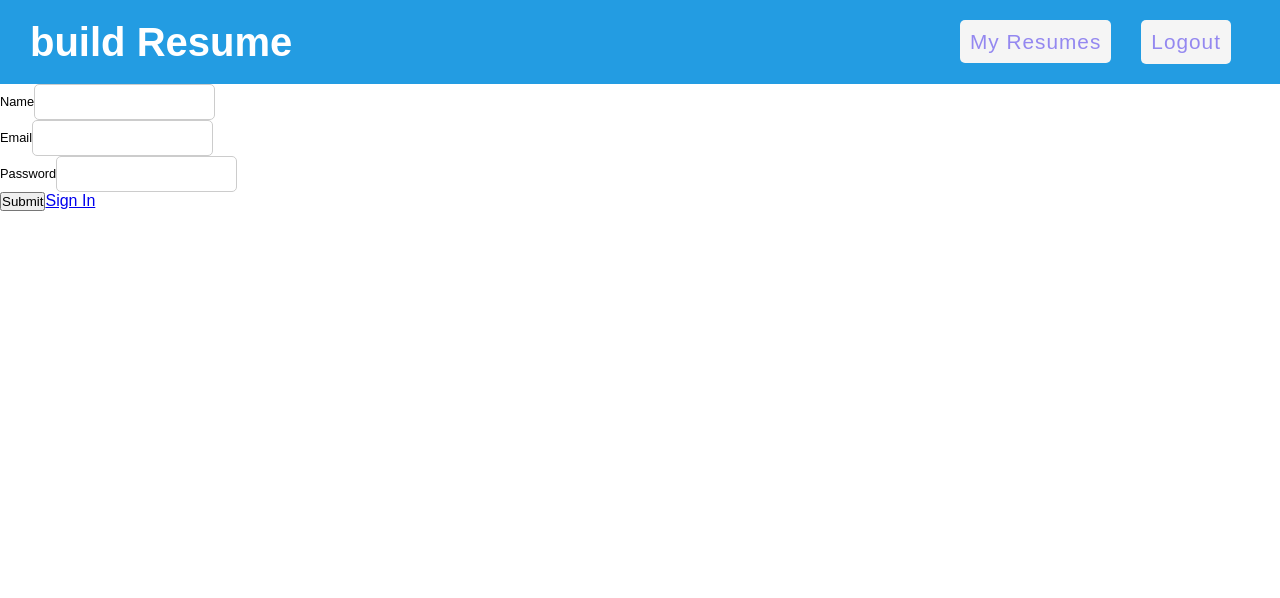
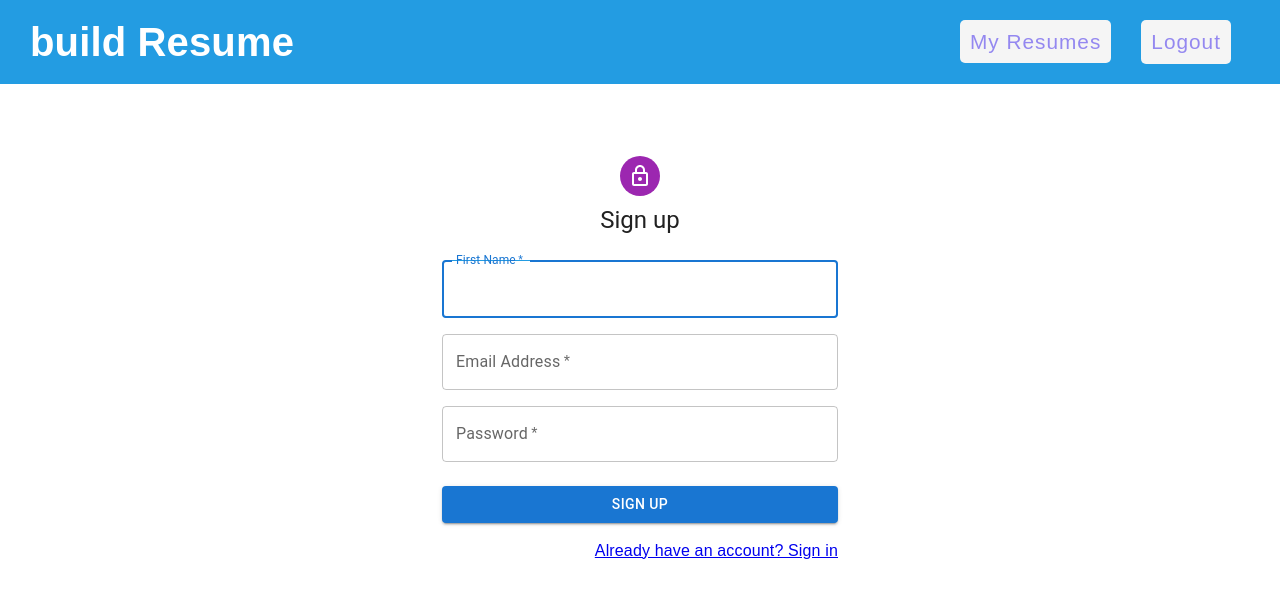
Before and after one commit to bhokaremoin/buildResume, a React (Create React App) app in the folder front-end/: page /signup in a window 1280 px wide. Shown: the top 598 px of the page. Built offline with nearby package versions, Linux system fonts and the light colour scheme.

Commit message:
updated the signup and login pages with material ui

```diff
--- a/front-end/package.json
+++ b/front-end/package.json
@@ -3,6 +3,11 @@
   "version": "0.1.0",
   "private": true,
   "dependencies": {
+    "@emotion/react": "^11.10.5",
+    "@emotion/styled": "^11.10.5",
+    "@mui/icons-material": "^5.11.0",
+    "@mui/material": "^5.11.7",
+    "@mui/styled-engine-sc": "^5.11.0",
     "@testing-library/jest-dom": "^5.16.5",
     "@testing-library/react": "^13.4.0",
     "@testing-library/user-event": "^13.5.0",
@@ -12,6 +17,7 @@
     "react-router-dom": "^6.8.0",
     "react-scripts": "5.0.1",
     "react-to-print": "^2.14.11",
+    "styled-components": "^5.3.6",
     "web-vitals": "^2.1.4"
   },
   "scripts": {
--- a/front-end/src/Screens/Login.jsx
+++ b/front-end/src/Screens/Login.jsx
@@ -1,7 +1,19 @@
 import React, { useState } from "react";
+import Avatar from "@mui/material/Avatar";
+import Button from "@mui/material/Button";
+import CssBaseline from "@mui/material/CssBaseline";
+import TextField from "@mui/material/TextField";
+import FormControlLabel from "@mui/material/FormControlLabel";
+import Checkbox from "@mui/material/Checkbox";
+import Grid from "@mui/material/Grid";
+import Box from "@mui/material/Box";
+import LockOutlinedIcon from "@mui/icons-material/LockOutlined";
+import Typography from "@mui/material/Typography";
+import Container from "@mui/material/Container";
+import { createTheme, ThemeProvider } from "@mui/material/styles";
 import { Link, useNavigate } from "react-router-dom";
 import Navbar from "../Components/Navbar";
-import styles from "./Styles/Login.module.css";
+const theme = createTheme();
 const Login = () => {
   const [credentials, setCredentials] = useState({
     email: "",
@@ -36,34 +48,77 @@ const Login = () => {
   return (
     <div>
       <Navbar />
-      <div className={styles.container}>
-        <form className={styles.form} onSubmit={handleSubmit}>
-          <div className={styles.field}>
-            <label htmlFor="email">Email</label>
-            <input
-              type="email"
+      <ThemeProvider theme={theme}>
+        <Container component="main" maxWidth="xs">
+          <CssBaseline />
+          <Box
+            sx={{
+              marginTop: 8,
+              display: "flex",
+              flexDirection: "column",
+              alignItems: "center",
+            }}
+          >
+            <Avatar sx={{ m: 1, bgcolor: "secondary.main" }}>
+              <LockOutlinedIcon />
+            </Avatar>
+            <Typography component="h1" variant="h5">
+              Sign in
+            </Typography>
+            <Box
+              component="form"
+              onSubmit={handleSubmit}
+              noValidate
+              sx={{ mt: 1 }}
+            >
+              <TextField
+                margin="normal"
+                required
+                fullWidth
+                id="email"
+                label="Email Address"
                 name="email"
+                autoComplete="email"
+                autoFocus
                 value={credentials.email}
                 onChange={handleChange}
               />
-          </div>
-          <div className={styles.field}>
-            <label htmlFor="email">Password</label>
-            <input
+              <TextField
+                margin="normal"
+                required
+                fullWidth
+                name="password"
+                label="Password"
                 type="password"
-              name="password"
+                id="password"
+                autoComplete="current-password"
                 value={credentials.password}
                 onChange={handleChange}
               />
-          </div>
-          <button className={styles.login} type="submit">
-            Login
-          </button>
-          <Link className={styles.sign} to="/signup">
-            Sign Up
+              <FormControlLabel
+                control={<Checkbox value="remember" color="primary" />}
+                label="Remember me"
+              />
+              <Button
+                type="submit"
+                fullWidth
+                variant="contained"
+                sx={{ mt: 3, mb: 2 }}
+                onClick={handleSubmit}
+              >
+                Sign In
+              </Button>
+              <Grid container>
+                <Grid item>
+                  <Link to="/" variant="body2">
+                    {"Don't have an account? Sign Up"}
                   </Link>
-        </form>
-      </div>
+                </Grid>
+              </Grid>
+            </Box>
+          </Box>
+        </Container>
+      </ThemeProvider>
     </div>
   );
 };
--- a/front-end/src/Screens/Signup.jsx
+++ b/front-end/src/Screens/Signup.jsx
@@ -1,6 +1,17 @@
 import React, { useState } from "react";
+import Avatar from "@mui/material/Avatar";
+import Button from "@mui/material/Button";
+import CssBaseline from "@mui/material/CssBaseline";
+import TextField from "@mui/material/TextField";
+import Grid from "@mui/material/Grid";
+import Box from "@mui/material/Box";
+import LockOutlinedIcon from "@mui/icons-material/LockOutlined";
+import Typography from "@mui/material/Typography";
+import Container from "@mui/material/Container";
+import { createTheme, ThemeProvider } from "@mui/material/styles";
 import { Link, useNavigate } from "react-router-dom";
 import Navbar from "../Components/Navbar";
+const theme = createTheme();
 const Signup = () => {
   const navigate = useNavigate();
   const [credentials, setCredentials] = useState({
@@ -38,39 +49,89 @@ const Signup = () => {
       <div>
         <Navbar />
       </div>
-      <div>
-        <form onSubmit={handleSubmit}>
-          <div>
-            <label htmlFor="email">Name</label>
-            <input
-              type="text"
+      <ThemeProvider theme={theme}>
+        <Container component="main" maxWidth="xs">
+          <CssBaseline />
+          <Box
+            sx={{
+              marginTop: 8,
+              display: "flex",
+              flexDirection: "column",
+              alignItems: "center",
+            }}
+          >
+            <Avatar sx={{ m: 1, bgcolor: "secondary.main" }}>
+              <LockOutlinedIcon />
+            </Avatar>
+            <Typography component="h1" variant="h5">
+              Sign up
+            </Typography>
+            <Box
+              component="form"
+              noValidate
+              onSubmit={handleSubmit}
+              sx={{ mt: 3 }}
+            >
+              <Grid container spacing={2}>
+                <Grid item xs={12}>
+                  <TextField
+                    autoComplete="given-name"
                     name="name"
+                    required
+                    fullWidth
+                    id="firstName"
+                    label="First Name"
+                    autoFocus
                     value={credentials.name}
                     onChange={handleChange}
                   />
-          </div>
-          <div>
-            <label htmlFor="email">Email</label>
-            <input
-              type="email"
+                </Grid>
+                <Grid item xs={12}>
+                  <TextField
+                    required
+                    fullWidth
+                    id="email"
+                    label="Email Address"
                     name="email"
+                    autoComplete="email"
                     value={credentials.email}
                     onChange={handleChange}
                   />
-          </div>
-          <div>
-            <label htmlFor="email">Password</label>
-            <input
+                </Grid>
+                <Grid item xs={12}>
+                  <TextField
+                    required
+                    fullWidth
+                    name="password"
+                    label="Password"
                     type="password"
-              name="password"
+                    id="password"
+                    autoComplete="new-password"
                     value={credentials.password}
                     onChange={handleChange}
                   />
-          </div>
-          <button type="submit">Submit</button>
-          <Link to="/login">Sign In</Link>
-        </form>
-      </div>
+                </Grid>
+              </Grid>
+              <Button
+                type="submit"
+                fullWidth
+                variant="contained"
+                sx={{ mt: 3, mb: 2 }}
+                onClick={handleSubmit}
+              >
+                Sign Up
+              </Button>
+              <Grid container justifyContent="flex-end">
+                <Grid item>
+                  <Link to="/" variant="body2">
+                    Already have an account? Sign in
+                  </Link>
+                </Grid>
+              </Grid>
+            </Box>
+          </Box>
+        </Container>
+      </ThemeProvider>
     </div>
   );
 };
```
Also changed, not shown: 1 other file (tests, documents, lock files or other folders). Lines whose indentation alone changed are shown as unchanged.
